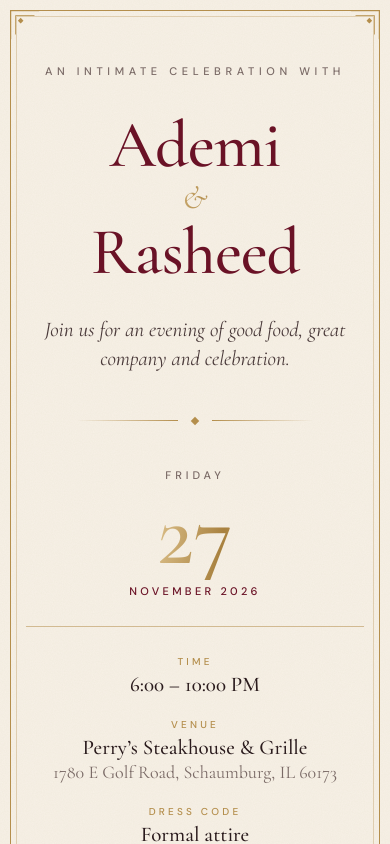
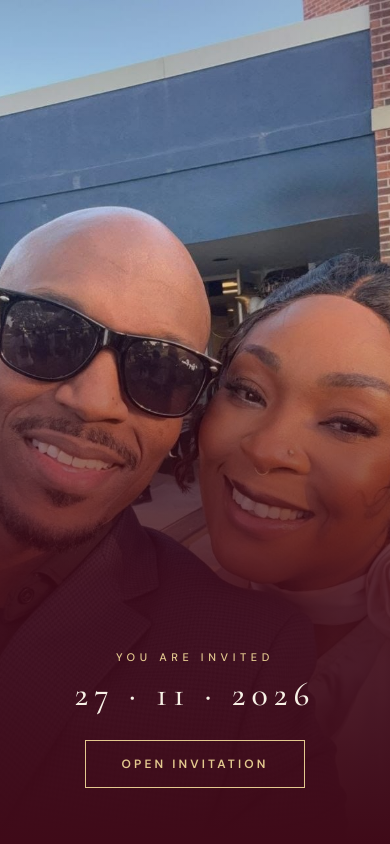
Before and after one commit to Zionnaire/invitation, a Next.js app: page / in a window 390 px wide. Shown: the top 844 px of the page. Built offline with nearby package versions, Linux system fonts and the light colour scheme; no server answers.

Commit message:
Add photo opener (arch frame on desktop, full-bleed on mobile)
Co-Authored-By: Claude Sonnet 5.5 <noreply@anthropic.com>

```diff
--- a/app/globals.css
+++ b/app/globals.css
@@ -112,3 +112,25 @@ button { font-family: inherit; }
 .row-actions{display:flex;align-items:center;gap:8px;flex-wrap:wrap;justify-content:flex-end}.row-actions .export{padding:6px 10px;font-size:12px}
 .add-guest .submit-button{margin-top:0;width:auto}@media(max-width:560px){.add-guest .submit-button{width:100%}}
 .facts dd small{text-wrap:balance}
+
+/* ---------- Opener ---------- */
+.hero { position: relative; isolation: isolate; min-height: 100svh; display: flex; flex-direction: column; align-items: center; justify-content: center; gap: 36px; padding: 48px 18px; overflow: hidden; }
+.hero-bg { position: absolute; inset: -40px; z-index: -2; background: url(/couple.jpg) center 40% / cover; filter: blur(34px) brightness(.34) saturate(1.1); }
+.hero::after { content: ""; position: absolute; inset: 0; z-index: -1; background: radial-gradient(ellipse at 50% 40%, transparent 30%, #1a0509aa 100%), #5c142655; }
+.hero-photo { position: relative; width: min(78vw, 400px); aspect-ratio: 3 / 4; border-radius: 200px 200px 0 0; box-shadow: 0 30px 70px #0008; }
+.hero-photo::after { content: ""; position: absolute; inset: -12px; border: 1px solid var(--gold); border-radius: 212px 212px 0 0; pointer-events: none; }
+.hero-photo img { object-fit: cover; object-position: 50% 30%; border-radius: inherit; }
+.hero-copy { text-align: center; color: var(--ivory); }
+.hero-copy .kicker { color: var(--gold-hi); }
+.hero-date { margin: 14px 0 28px; font: 500 34px/1 var(--serif); letter-spacing: .18em; }
+.hero-copy .btn { text-decoration: none; }
+.stage { min-height: 0; padding: 0 18px 48px; }
+@media (max-width: 560px) {
+  .hero { justify-content: flex-end; padding: 0 22px 56px; gap: 0; }
+  .hero-bg { display: none; }
+  .hero-photo { position: absolute; inset: 0; z-index: -2; width: 100%; aspect-ratio: auto; border-radius: 0; box-shadow: none; }
+  .hero-photo::after { display: none; }
+  .hero-photo img { object-position: 50% 35%; }
+  .hero::after { background: linear-gradient(180deg, #3f0a1833 0%, transparent 30%, #3f0a18d9 68%, var(--oxblood) 100%); }
+  .stage { padding: 0; }
+}
--- a/components/Invitation.tsx
+++ b/components/Invitation.tsx
@@ -1,5 +1,6 @@
 "use client";
 
+import Image from "next/image";
 import { useCallback, useEffect, useState } from "react";
 
 type Choice = "accepted" | "declined";
@@ -67,7 +68,19 @@ export default function Invitation() {
 
   const first = guest?.name.split(" ")[0] ?? "";
 
-  return <main className="stage">
+  return <main>
+    <header className="hero">
+      <div className="hero-bg" aria-hidden="true" />
+      <div className="hero-photo">
+        <Image src="/couple.jpg" alt="Ademi and Rasheed smiling together" fill priority sizes="(max-width: 560px) 100vw, 420px" />
+      </div>
+      <div className="hero-copy">
+        <p className="kicker rise" style={{ "--d": ".2s" } as React.CSSProperties}>You are invited</p>
+        <p className="hero-date rise" style={{ "--d": ".35s" } as React.CSSProperties}>27 · 11 · 2026</p>
+        <a className="btn rise" style={{ "--d": ".5s" } as React.CSSProperties} href="#invitation">Open invitation</a>
+      </div>
+    </header>
+    <div className="stage" id="invitation">
     <article className="card">
       <div className="frame" aria-hidden="true" />
       <Corner className="tl" /><Corner className="tr" /><Corner className="bl" /><Corner className="br" />
@@ -103,6 +116,7 @@ export default function Invitation() {
       <p className="closing rise" style={{ "--d": ".6s" } as React.CSSProperties}>We look forward to celebrating with you!</p>
       <p className="fine">A personal invitation · For named guests only</p>
     </article>
+    </div>
 
     {open && <div className="backdrop" role="presentation" onMouseDown={(e) => { if (e.target === e.currentTarget) setOpen(false); }}>
       <section className="dialog" role="dialog" aria-modal="true" aria-labelledby="rsvp-title">
```
Also changed, not shown: public/couple.jpg (added).
